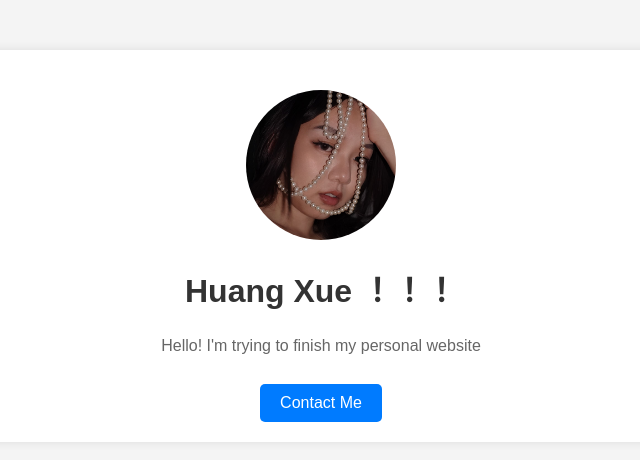
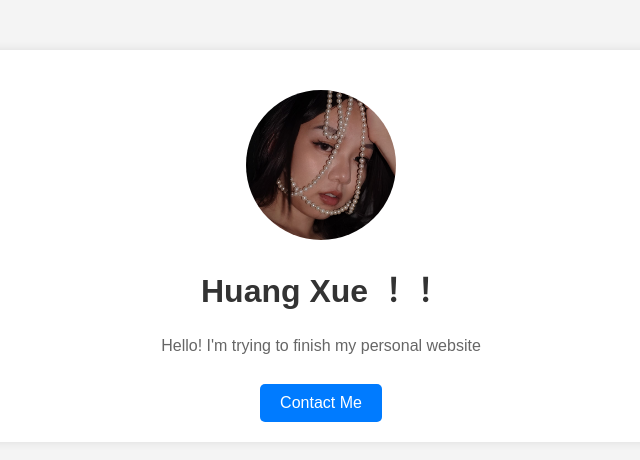
Before and after one commit to huangxue246/HuangXue, a plain HTML site: page index.html in a window 1280 px wide. Shown: the whole page, without its empty margins (319-959 px from the left). Drawn offline with Linux system fonts and the light colour scheme.

Commit message:
Update index.html

```diff
--- a/index.html
+++ b/index.html
@@ -51,7 +51,7 @@
 <body>
     <div class="container">
         <img src="photo/profile.jpg" alt="Profile Picture" class="profile-img">
-        <h1>Huang Xue ！！！</h1>
+        <h1>Huang Xue ！！</h1>
         <p>Hello! I'm trying to finish my personal website</p>
         <a href="mailto:john.doe@example.com" class="contact-btn">Contact Me</a>
     </div>
```
